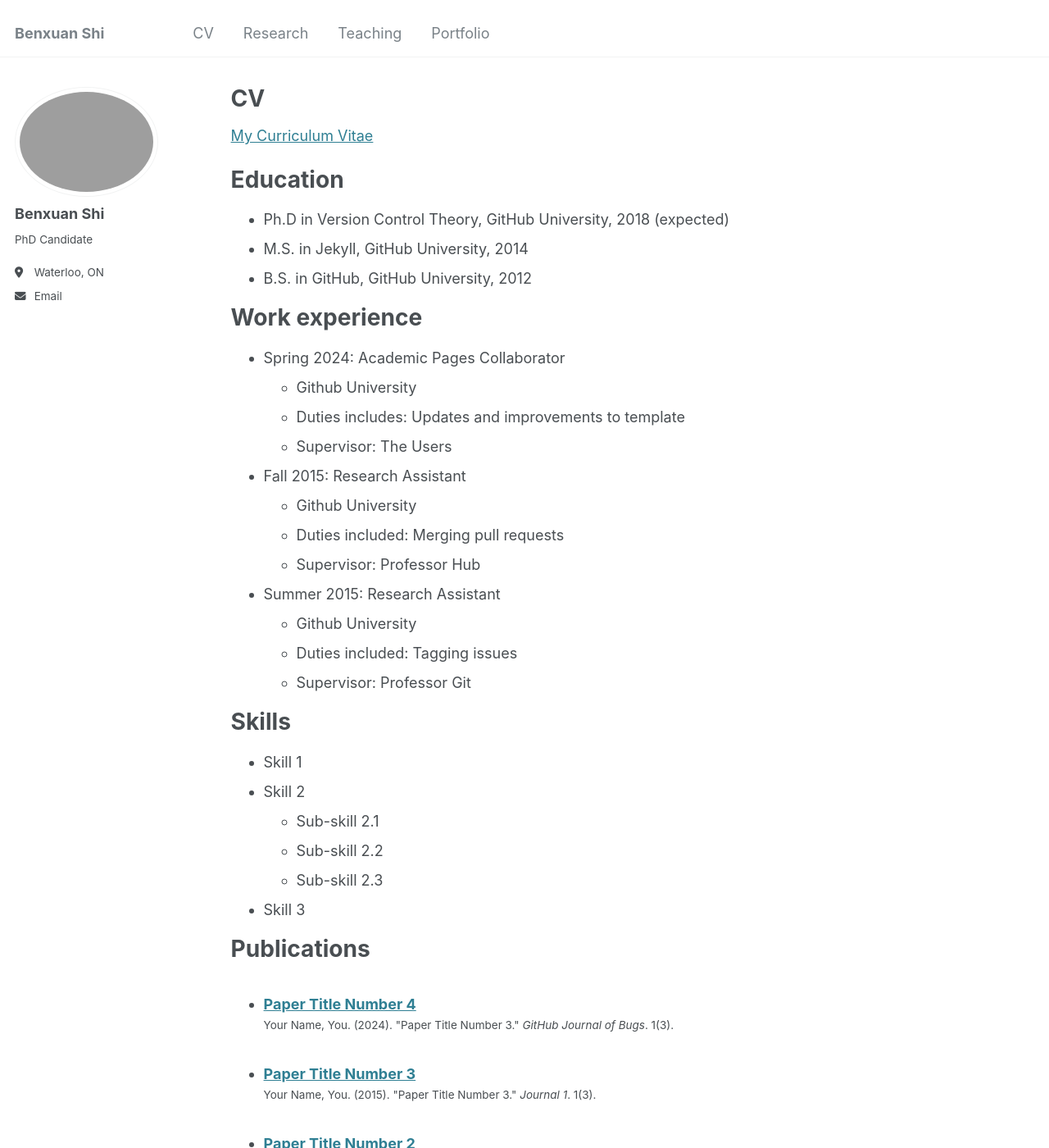
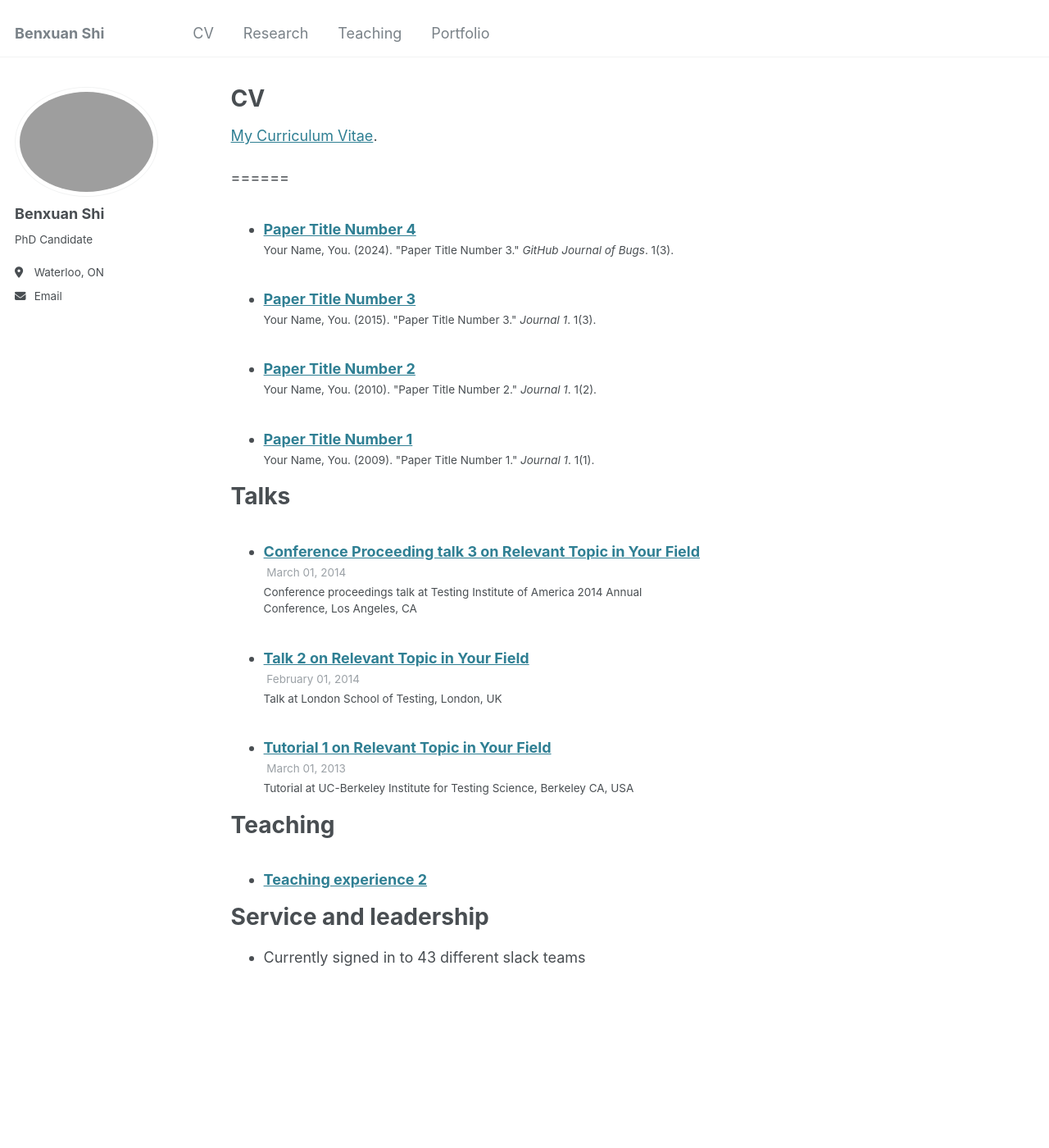
Before and after one commit to benxuanshi/benxuanshi.github.io, a Jekyll site: the page built from _pages/cv.md, in a window 1280 px wide and 1400 px high. Shown: the whole window at 82% size. Built offline with Jekyll 4.4.1, drawn with Linux system fonts in a browser that asks for light colours.

Commit message:
Update cv.md

```diff
--- a/_pages/cv.md
+++ b/_pages/cv.md
@@ -9,41 +9,10 @@ redirect_from:
 
 {% include base_path %}
 
-[My Curriculum Vitae](files/CVBenxuanShi.pdf)
+[My Curriculum Vitae](https://github.com/benxuanshi/benxuan_shi/files/CVBenxuanShi.pdf).
 
-Education
-======
-* Ph.D in Version Control Theory, GitHub University, 2018 (expected)
-* M.S. in Jekyll, GitHub University, 2014
-* B.S. in GitHub, GitHub University, 2012
 
-Work experience
-======
-* Spring 2024: Academic Pages Collaborator
-  * Github University
-  * Duties includes: Updates and improvements to template
-  * Supervisor: The Users
 
-* Fall 2015: Research Assistant
-  * Github University
-  * Duties included: Merging pull requests
-  * Supervisor: Professor Hub
-
-* Summer 2015: Research Assistant
-  * Github University
-  * Duties included: Tagging issues
-  * Supervisor: Professor Git
-
-Skills
-======
-* Skill 1
-* Skill 2
-  * Sub-skill 2.1
-  * Sub-skill 2.2
-  * Sub-skill 2.3
-* Skill 3
-
-Publications
 ======
   <ul>{% for post in site.publications reversed %}
     {% include archive-single-cv.html %}
```
